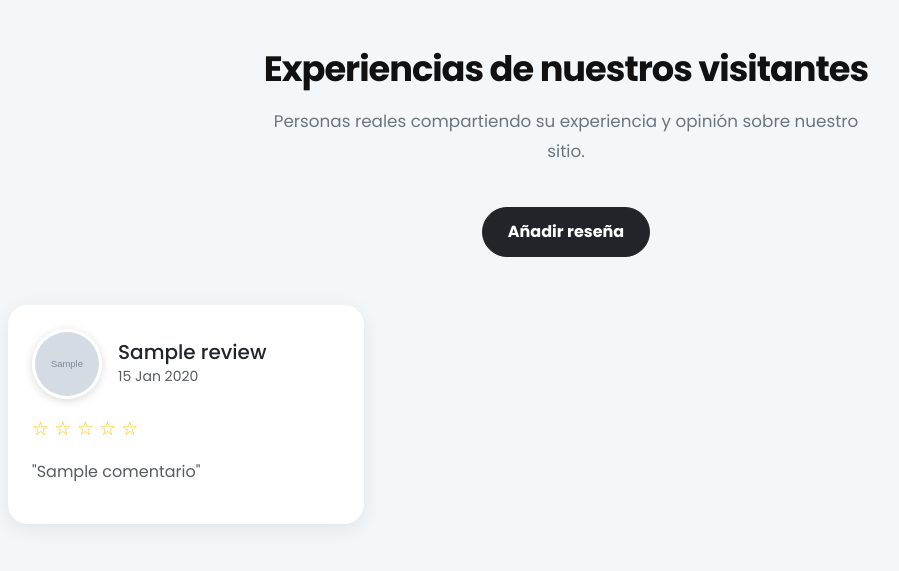
After one commit to percybellido/webpersonal, a Django app: template reviews/templates/reviews/reviews.html in a window 1280 px wide. The commit adds this page. Shown: the top 571 px of the page, without its empty margins (74-973 px from the left). Run offline with Django 3.2, Linux system fonts and the light colour scheme; the template is opened without the code that fills it: most values are stand-ins (such as "Sample title", 1, 10 or a date in 2020); grey boxes marked "Sample" are stand-in pictures.

Commit message:
agregar sistema de reviews

```diff
--- a/core/templates/core/base.html
+++ b/core/templates/core/base.html
@@ -44,6 +44,9 @@
             </li>
             <li class="nav-item">
               <a class="nav-link" href="{% url 'contact' %}">Contacto</a>
+            </li>
+            <li class="nav-item">
+              <a class="nav-link" href="{% url 'reviews' %}">Reseñas</a>
             </li>
           </ul>
         </div>
--- /dev/null
+++ b/reviews/admin.py
@@ -0,0 +1,3 @@
+from django.contrib import admin
+
+# Register your models here.
--- /dev/null
+++ b/reviews/apps.py
@@ -0,0 +1,6 @@
+from django.apps import AppConfig
+
+
+class ReviewsConfig(AppConfig):
+    default_auto_field = 'django.db.models.BigAutoField'
+    name = 'reviews'
--- /dev/null
+++ b/reviews/templates/reviews/reviews.html
@@ -0,0 +1,292 @@
+{% load static %}
+
+<!DOCTYPE html>
+<html lang="es">
+
+<head>
+
+    <meta charset="UTF-8">
+    <meta name="viewport" content="width=device-width, initial-scale=1.0">
+    <link rel="preconnect" href="https://fonts.googleapis.com">
+    <link rel="preconnect" href="https://fonts.gstatic.com" crossorigin>
+
+    <link href="https://fonts.googleapis.com/css2?family=Poppins:wght@300;400;500;600;700&display=swap"
+        rel="stylesheet">
+    <title>Reseñas</title>
+
+    <link href="https://cdn.jsdelivr.net/npm/bootstrap@5.3.3/dist/css/bootstrap.min.css"
+          rel="stylesheet">
+
+    <style>
+
+        body{
+            background: #f4f7fa;
+            font-family: 'Poppins', sans-serif;
+        }
+
+        .titulo{
+            font-size: 2.2rem;
+            font-weight: 700;
+            letter-spacing: -1px;
+            color: #111;
+            margin-bottom: 10px;
+        }
+
+        .subtitulo{
+            max-width: 600px;
+            color: #6c757d;
+            font-size: 1.05rem;
+            line-height: 1.8;
+        }
+
+        .review-card{
+            border: none;
+            border-radius: 20px;
+            transition: 0.3s;
+            box-shadow: 0px 5px 20px rgba(0,0,0,0.08);
+        }
+
+        .review-card:hover{
+            transform: translateY(-5px);
+        }
+
+        .avatar{
+            width: 70px;
+            height: 70px;
+            object-fit: cover;
+            border-radius: 50%;
+            border: 3px solid #fff;
+            box-shadow: 0px 2px 10px rgba(0,0,0,0.15);
+        }
+
+        .stars{
+            color: #ffc107;
+            font-size: 1.2rem;
+        }
+
+        .btn-review{
+            border-radius: 50px;
+            padding: 12px 25px;
+            font-weight: bold;
+        }
+
+        .modal-content{
+            border-radius: 20px;
+        }
+
+    </style>
+
+</head>
+
+<body>
+
+<div class="container py-5">
+
+    <!-- HEADER -->
+
+    <div class="text-center mb-5">
+
+
+
+    <h1 class="titulo">
+        Experiencias de nuestros visitantes
+    </h1>
+
+    <p class="subtitulo mx-auto mt-3">
+        Personas reales compartiendo su experiencia y opinión
+        sobre nuestro sitio.
+    </p>
+
+    <button class="btn btn-dark btn-review mt-4"
+            data-bs-toggle="modal"
+            data-bs-target="#reviewModal">
+
+        Añadir reseña
+
+    </button>
+
+</div>
+    <!-- REVIEWS -->
+
+    <div class="row g-4">
+
+        {% for review in reviews %}
+
+            <div class="col-md-6 col-lg-4">
+
+                <div class="card review-card h-100 p-4">
+
+                    <div class="d-flex align-items-center mb-3">
+
+                        {% if review.imagen %}
+
+                            <img src="{{ review.imagen.url }}"
+                                 class="avatar me-3">
+
+                        {% else %}
+
+                            <img src="https://ui-avatars.com/api/?name={{ review.nombre }}"
+                                 class="avatar me-3">
+
+                        {% endif %}
+
+                        <div>
+
+                            <h5 class="mb-0">
+                                {{ review.nombre }}
+                            </h5>
+
+                            <small class="text-muted">
+                                {{ review.fecha|date:"d M Y" }}
+                            </small>
+
+                        </div>
+
+                    </div>
+
+                    <div class="stars mb-3">
+
+                        {% for i in "12345" %}
+
+                            {% if forloop.counter <= review.estrellas %}
+                                ★
+                            {% else %}
+                                ☆
+                            {% endif %}
+
+                        {% endfor %}
+
+                    </div>
+
+                    <p class="text-muted">
+                        "{{ review.comentario }}"
+                    </p>
+
+                </div>
+
+            </div>
+
+        {% empty %}
+
+            <div class="text-center">
+
+                <p>
+                    Todavía no hay reseñas.
+                </p>
+
+            </div>
+
+        {% endfor %}
+
+    </div>
+
+</div>
+
+<!-- MODAL -->
+
+<div class="modal fade"
+     id="reviewModal"
+     tabindex="-1">
+
+    <div class="modal-dialog">
+
+        <div class="modal-content p-3">
+
+            <div class="modal-header border-0">
+
+                <h4 class="modal-title">
+                    Añadir reseña
+                </h4>
+
+                <button type="button"
+                        class="btn-close"
+                        data-bs-dismiss="modal"></button>
+
+            </div>
+
+            <div class="modal-body">
+
+                <form method="POST"
+                      enctype="multipart/form-data">
+
+                    {% csrf_token %}
+
+                    <div class="mb-3">
+
+                        <input type="text"
+                               name="nombre"
+                               class="form-control"
+                               placeholder="Tu nombre"
+                               required>
+
+                    </div>
+
+                    <div class="mb-3">
+
+                        <textarea name="comentario"
+                                  class="form-control"
+                                  rows="5"
+                                  placeholder="Escribe tu experiencia..."
+                                  required></textarea>
+
+                    </div>
+
+                    <div class="mb-3">
+
+                        <select name="estrellas"
+                                class="form-select">
+
+                            <option value="5">
+                                ⭐⭐⭐⭐⭐
+                            </option>
+
+                            <option value="4">
+                                ⭐⭐⭐⭐
+                            </option>
+
+                            <option value="3">
+                                ⭐⭐⭐
+                            </option>
+
+                            <option value="2">
+                                ⭐⭐
+                            </option>
+
+                            <option value="1">
+                                ⭐
+                            </option>
+
+                        </select>
+
+                    </div>
+
+                    <div class="mb-4">
+
+                        <input type="file"
+                               name="imagen"
+                               class="form-control">
+
+                    </div>
+
+                    <button type="submit"
+                            class="btn btn-dark w-100">
+
+                        Publicar reseña
+
+                    </button>
+
+                </form>
+
+            </div>
+
+        </div>
+
+    </div>
+
+</div>
+
+<script src="https://cdn.jsdelivr.net/npm/bootstrap@5.3.3/dist/js/bootstrap.bundle.min.js"></script>
+
+</body>
+
+</html>
--- /dev/null
+++ b/reviews/tests.py
@@ -0,0 +1,3 @@
+from django.test import TestCase
+
+# Create your tests here.
--- /dev/null
+++ b/reviews/urls.py
@@ -0,0 +1,6 @@
+from django.urls import path
+from .views import ReviewListView
+
+urlpatterns = [
+    path('', ReviewListView.as_view(), name='reviews'),
+]
--- a/webpersonal/urls.py
+++ b/webpersonal/urls.py
@@ -27,6 +27,7 @@ urlpatterns = [
     path('blog/', include('blog.urls')),
     path('portfolio/', include('portfolio.urls')),
     path('contact/', include('contact.urls')),
+    path('reviews/', include('reviews.urls')),
 ]
 
 if settings.DEBUG:
```
Also changed, not shown: requirements.txt (added, +9 -0 lines), reviews/models.py (added, +19 -0 lines), reviews/views.py (added, +34 -0 lines), webpersonal/settings.py (+6 -5 lines), reviews/__init__.py (added), reviews/migrations/0001_initial.py (added), reviews/migrations/__init__.py (added), 1 other file.
